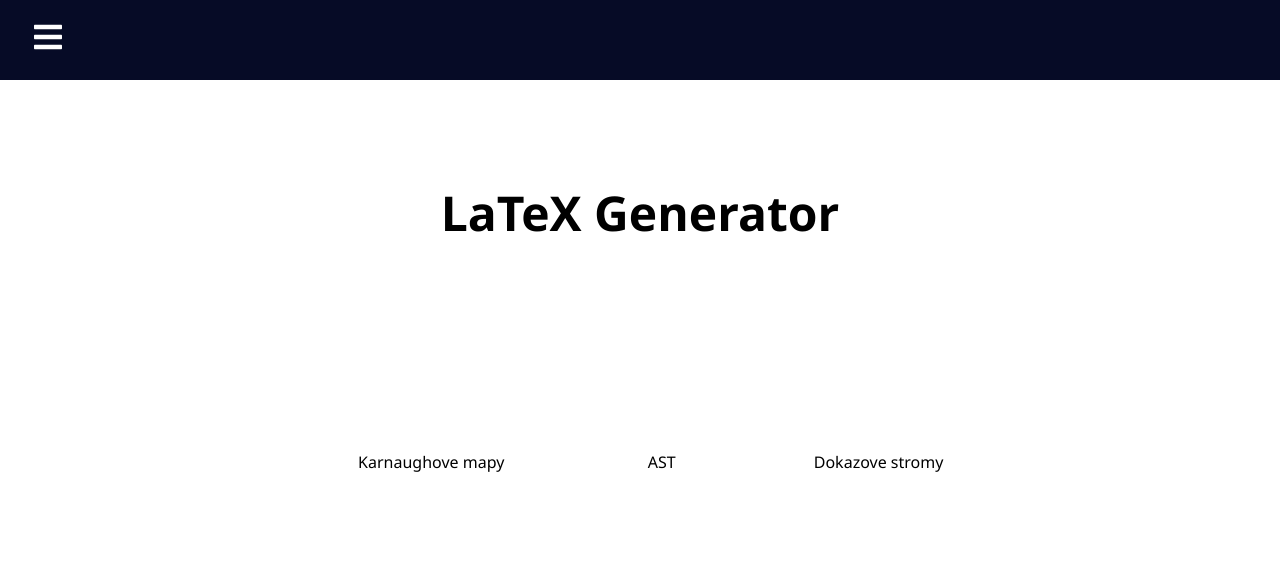
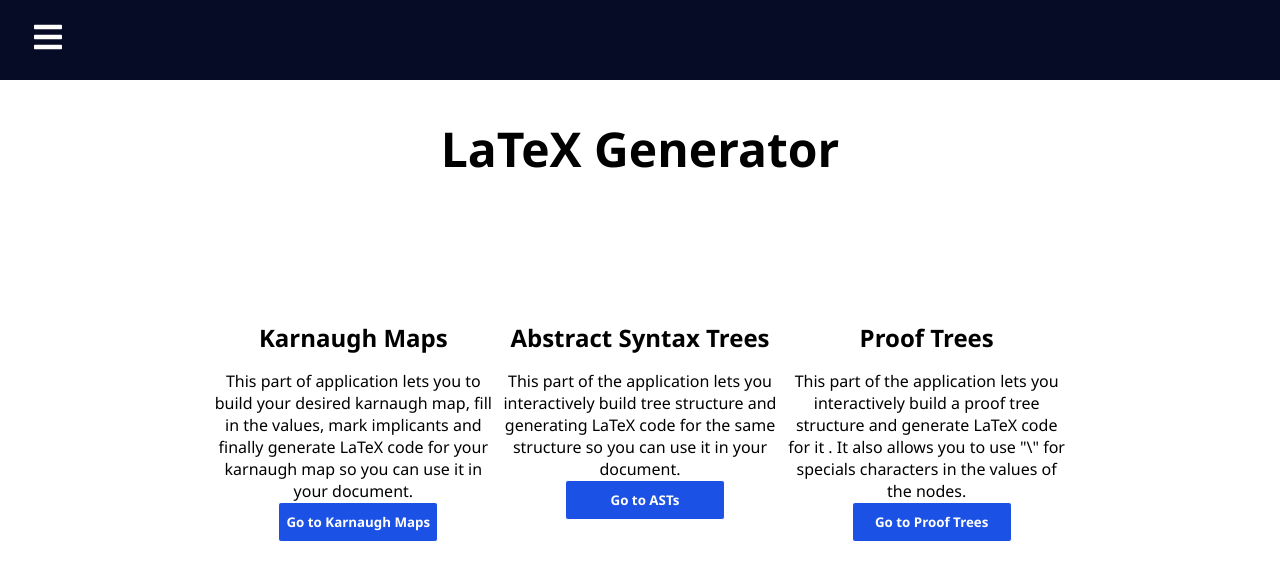
Before and after one commit to ero67/latex-code-generator, a React (Create React App) app: page / in a window 1280 px wide. Shown: the top 580 px of the page. Built offline with nearby package versions, Linux system fonts and the light colour scheme.

Commit message:
home page all working

```diff
--- a/src/Components/Cell.js
+++ b/src/Components/Cell.js
@@ -19,8 +19,6 @@ const Cell = ({ option, onClick, row, col, disabled,cellColor}) => {
       else{
         console.log("cellValue===null else statement");
       }
-      // }
-        // Call the onClick callback with row and col information
         onClick(row, col);
 
         console.log("this is row and col of a cell when clicked");
--- a/src/Pages/AST.js
+++ b/src/Pages/AST.js
@@ -325,7 +325,10 @@ const SyntaxTreeD3 = () => {
           2. Click on the node you want to expand and enter the value of the
           child.
         </p>
-        <p>3. After you are finished, generated the code for created tree.</p>
+        <p>
+          3. If you want to label the edge, click on the edge and enter the label you want.
+        </p>
+        <p>4. After you are finished, generated the code for created tree.</p>
         <p></p>
       </div>
       <div className="settings">
--- a/src/Pages/Home.js
+++ b/src/Pages/Home.js
@@ -1,28 +1,54 @@
-import './index.css'
+import { Link } from "react-router-dom";
+import "./index.css";
 
 const Home = () => {
   return (
-
     <div className="homeMain">
       <h1>LaTeX Generator</h1>
       <div className="home">
-            {/* <p >Vitajte na mojej webovej aplikácii, ktorá vám umožní generovať LaTeX kód pre niektoré z najdôležitejších a najzábavnejších konceptov v matematike a logike. S touto aplikáciou môžete ľahko vytvárať a upravovať Karnaughove mapy, abstraktné syntaktické stromy a dôkazové stromy, ktoré sú nevyhnutné pre pochopenie a riešenie rôznych problémov a úloh.</p>
-            <p style={{marginTop: "1rem"}}>Karnaughove mapy sú grafické metódy na zjednodušovanie booleovských funkcií, ktoré sa používajú v digitálnej elektronike a dizajne obvodov. Abstraktné syntaktické stromy sú spôsoby reprezentácie štruktúry programovacích jazykov, ktoré sa používajú v kompilátoroch a interpretátoroch. Dôkazové stromy sú grafické metódy na ukazovanie platnosti logických argumentov, ktoré sa používajú v matematickej logike a filozofii.</p>
-            <p style={{marginTop: "1rem"}}>S touto aplikáciou môžete zadávať svoje vstupy pomocou jednoduchého a intuitívneho rozhrania, ktoré vám poskytne okamžitú spätnú väzbu a náhľad výsledku. Potom môžete skopírovať a vložiť vygenerovaný LaTeX kód do svojho dokumentu alebo prezentácie, ktoré používajú tento populárny a výkonný formátovací systém.</p>
-            <p style={{marginTop: "1rem"}}>Táto webová aplikácia je určená pre študentov, učiteľov, výskumníkov a nadšencov, ktorí sa zaujímajú o matematiku a logiku, a chcú si uľahčiť a zlepšiť svoju prácu a učenie. Táto aplikácia je zadarmo a nevyžaduje žiadnu registráciu alebo inštaláciu. Skúste ju teraz a uvidíte, ako vám pomôže vytvoriť krásne a profesionálne Karnaughove mapy, abstraktné syntaktické stromy a dôkazové stromy.</p> */}
-            <div className='kmaps' id='kmapsid'>
-                <span>Karnaughove mapy</span>
+        <div className="kmaps" id="kmapsid">
+          <span>
+            <h2>Karnaugh Maps</h2>
+          </span>
+          <div>
+            This part of application lets you to build your desired karnaugh
+            map, fill in the values, mark implicants and finally generate LaTeX
+            code for your karnaugh map so you can use it in your document.
           </div>
-            <div className='asts' id='astsid'>
-                <span>AST</span>
+          <Link to="/karnaugh-maps">
+      <button id="homePageButton">Go to Karnaugh Maps</button>
+    </Link>
         </div>
-            <div className='prooftrees' id='prooftreesid'>
-                <span>Dokazove stromy</span>
+        <div className="asts" id="astsid">
+          <span>
+            <h2>Abstract Syntax Trees</h2>
+          </span>
+          <div>
+            This part of the application lets you interactively build tree
+            structure and generating LaTeX code for the same structure so you
+            can use it in your document.
+          </div>
+          <Link to="/ast">
+          <button id="homePageButton">Go to ASTs</button>
+    </Link>
+        </div>
+        <div className="prooftrees" id="prooftreesid">
+          <span>
+            <h2>Proof Trees</h2>
+          </span>
+          <div>
+            This part of the application lets you interactively build a proof
+            tree structure and generate LaTeX code for it . It also allows you
+            to use "\" for specials characters in the values of the nodes.{" "}
+          </div>
+          <Link to="/proof-trees">
+          <button id="homePageButton">Go to Proof Trees</button>
+    </Link>
+
         </div>
       </div>
     </div>
   );
-}
-
+};
 
 export default Home;
--- a/src/Pages/ProofTree.js
+++ b/src/Pages/ProofTree.js
@@ -233,13 +233,13 @@ const ProofTree = () => {
     if (node.rightLabel) {
       // code = `${childrenCode} \\RightLabel{${node.rightLabel}} ${nodeCommand}\n`;
       if(math_notation === false){
-        code = `${childrenCode} \\RightLabel{\\scriptsize{${node.rightLabel}}} ${nodeCommand}\n`;
+        code = `${childrenCode}       \\RightLabel{\\scriptsize{${node.rightLabel}}}\n ${nodeCommand}\n`;
     } else {
-        code = `${childrenCode} \\RightLabel{\\scriptsize{$${node.rightLabel}$}} ${nodeCommand}\n`;
+        code = `${childrenCode}       \\RightLabel{\\scriptsize{$${node.rightLabel}$}}\n ${nodeCommand}\n`;
     }
   }
     else{
-      code = `${childrenCode} ${nodeCommand}\n`;
+      code = `${childrenCode} ${nodeCommand} \n`;
 
     }
 
--- a/src/Pages/index.css
+++ b/src/Pages/index.css
@@ -705,8 +705,8 @@ div.containerText #question {
       display: table;
       /* background-color: #39f; */
       /* width: 50rem; */
-      margin-top: 30%;
-      /* width: 100%; */
+      margin-top: 10%;
+       /* width: 100%;  */
     }
 
     .kmaps, .asts, .prooftrees{
@@ -714,12 +714,13 @@ div.containerText #question {
       /* vertical-align: middle; */
       width: 10%;
       text-align: center;
+      height: fit-content;
     }
 
     .homeMain{
       display: table-cell;
       /* vertical-align: middle; */
-      width: 80%;
+      width: 100%;
       text-align: center;
     }
 
@@ -727,6 +728,31 @@ div.containerText #question {
     .homeMain h1{
       font-size: 3rem;
       font-weight: 600;
-      margin-bottom: 2rem;
-      margin-top: 5rem;
+      margin-bottom: 1rem;
+      margin-top: 1rem;
     }
+    h2{
+      font-size: 1.5rem;
+      font-weight: 600;
+      margin-bottom: 1rem;
+      margin-top: 2rem;
+    }
+
+    #homePageButton{
+
+        place-self: center;
+        width: 160px;
+        height: 40px;
+        background-color: #1c51e6;
+        color: #ffffff;
+        border: 0.3px solid #ffffff;
+        border-radius: 3px;
+        /* font-size: 10px; */
+        font-weight: bold;
+        cursor: pointer;
+        margin-left: 10px;
+        margin-bottom: 1rem;
+        place-self: bottom;
+
+
+    }
```
Also changed, not shown: src/Pages/KarnaughMap.js (+14 -57 lines). Lines whose indentation alone changed are shown as unchanged.
